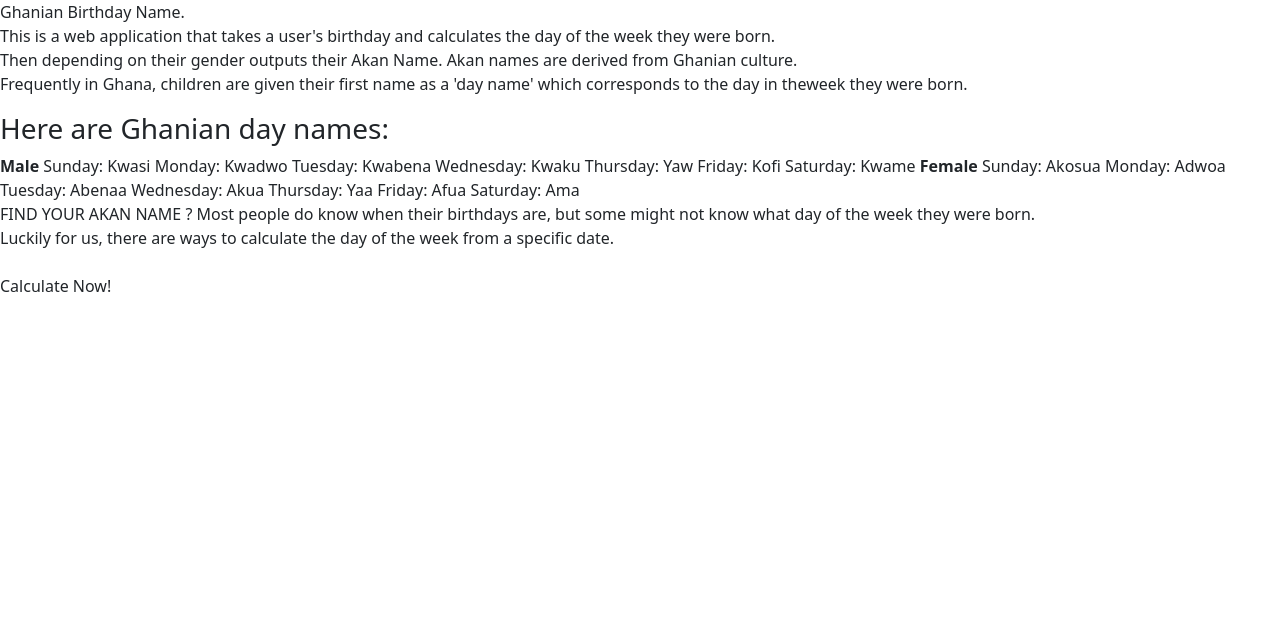
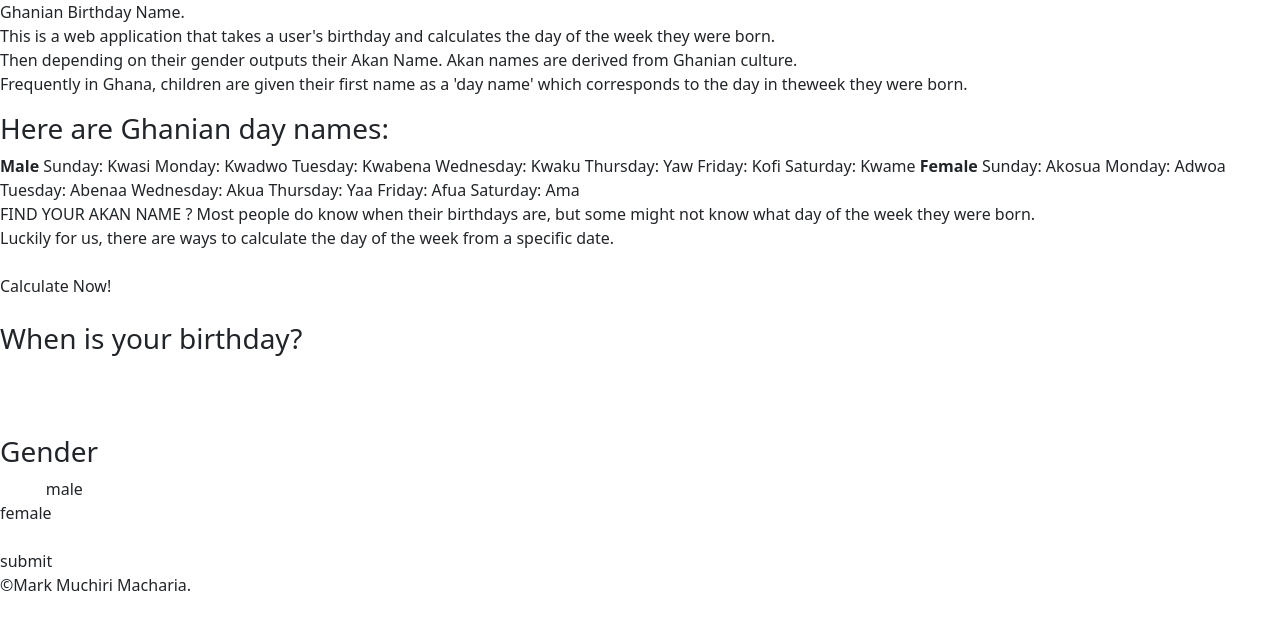
Before and after one commit to MachariaMark/Akan-culture-2, a plain HTML site: page index.html in a window 1280 px wide. Drawn offline with Linux system fonts and the light colour scheme.

Commit message:
added form section

```diff
--- a/index.html
+++ b/index.html
@@ -85,13 +85,27 @@
   </div>
   <br>
   <br>
-
-
-
-
-
-
-
+  <div id="bgimage2">
+    <div class="pad">
+      <div class="form" id="calculate">
+        <form class="form" id="resetform" method="post">
+          <h3>When is your birthday?</h3><br>
+          <input type="text" name="day" value="" id="day" placeholder="date.." class="form" required>
+          <input type="text" name="month" value="" id="month" placeholder="month.." class="form" required>
+          <input type="text" name="year" value="" id="year" placeholder="year.." class="form" required><br><br>
+          <h3>Gender</h3>
+          <label>male</label>
+          <input type="radio" name="gender" value="male" id="male" required><br>
+          <label>female</label>
+          <input  type="radio" name="gender" value="female" id="female" required><br><br>
+          <button type="button" class="btn text-white bg-dark mb-3" onclick="getValue()" name="button">submit</button>
+          <br>
+          <h5 id="result" class="result"></h5>
+        </form>
+      </div>
+    </div>
+  </div>
+  <p class="text-center">&copy;Mark Muchiri Macharia.</p>
 </body>
 
 </html>
```
